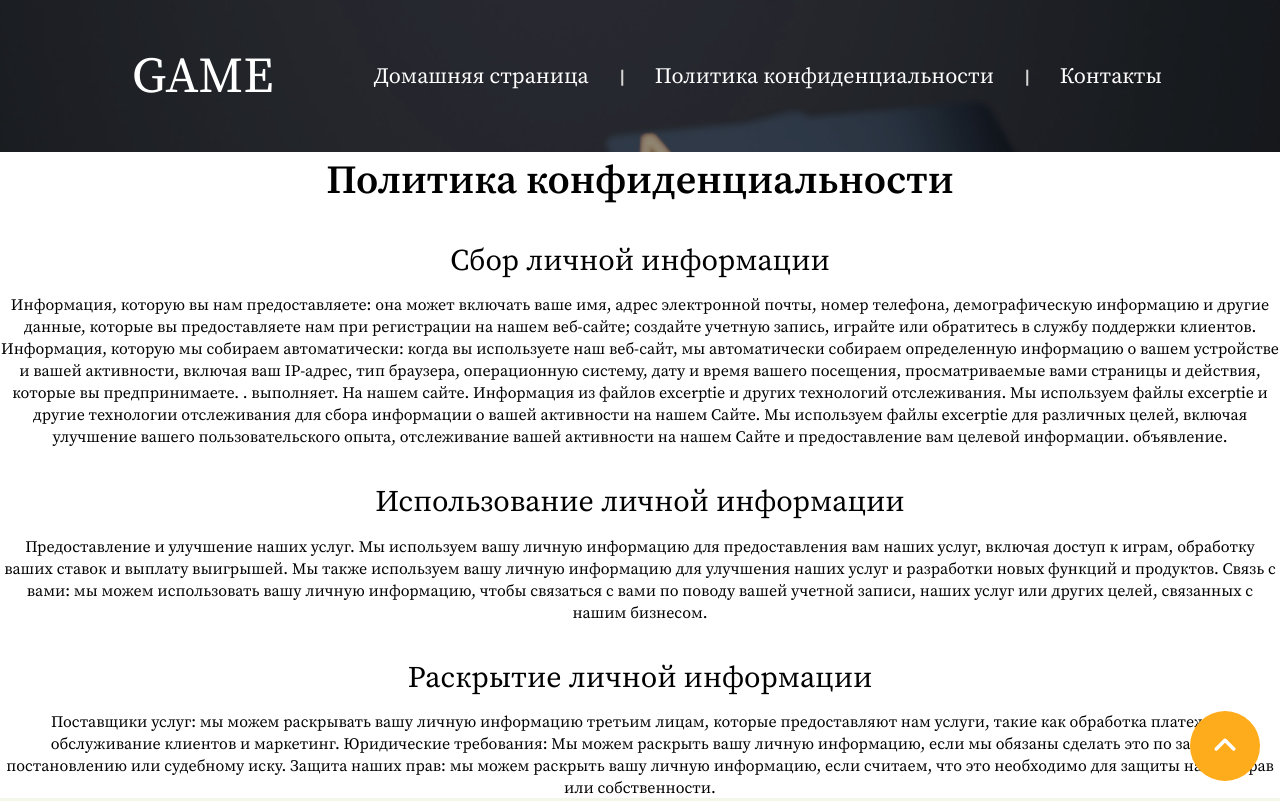
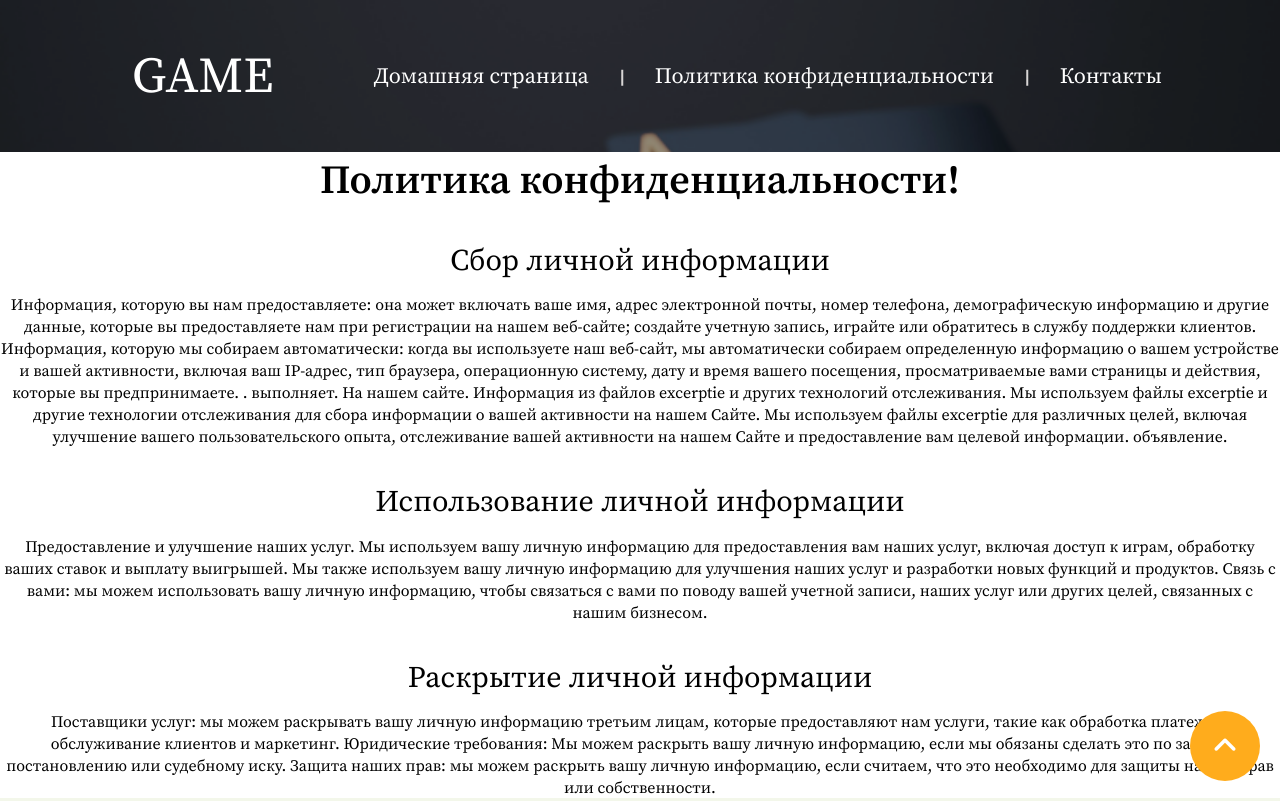
Before and after one commit to Alexandrovna7/Game_test, a plain HTML site: page GAME/index_polytics.html in a window 1280 px wide. Shown: the top 801 px of the page. Drawn offline with Linux system fonts and the light colour scheme; a web font is replaced by a local one.

Commit message:
Update index_polytics.html

```diff
--- a/GAME/index_polytics.html
+++ b/GAME/index_polytics.html
@@ -25,7 +25,7 @@
 
     <main>
         <section class="polytics_collecting">
-            <h3>Политика конфиденциальности</h3>
+            <h3>Политика конфиденциальности!</h3>
             <h4>Сбор личной информации</h4>
             <p>Информация, которую вы нам предоставляете: она может включать ваше имя, адрес электронной почты, номер телефона, демографическую информацию и другие данные, которые вы предоставляете нам при регистрации на нашем веб-сайте; создайте учетную запись, играйте или обратитесь в службу поддержки клиентов.
     Информация, которую мы собираем автоматически: когда вы используете наш веб-сайт, мы автоматически собираем определенную информацию о вашем устройстве и вашей активности, включая ваш IP-адрес, тип браузера, операционную систему, дату и время вашего посещения, просматриваемые вами страницы и действия, которые вы предпринимаете. . выполняет. На нашем сайте.
```
